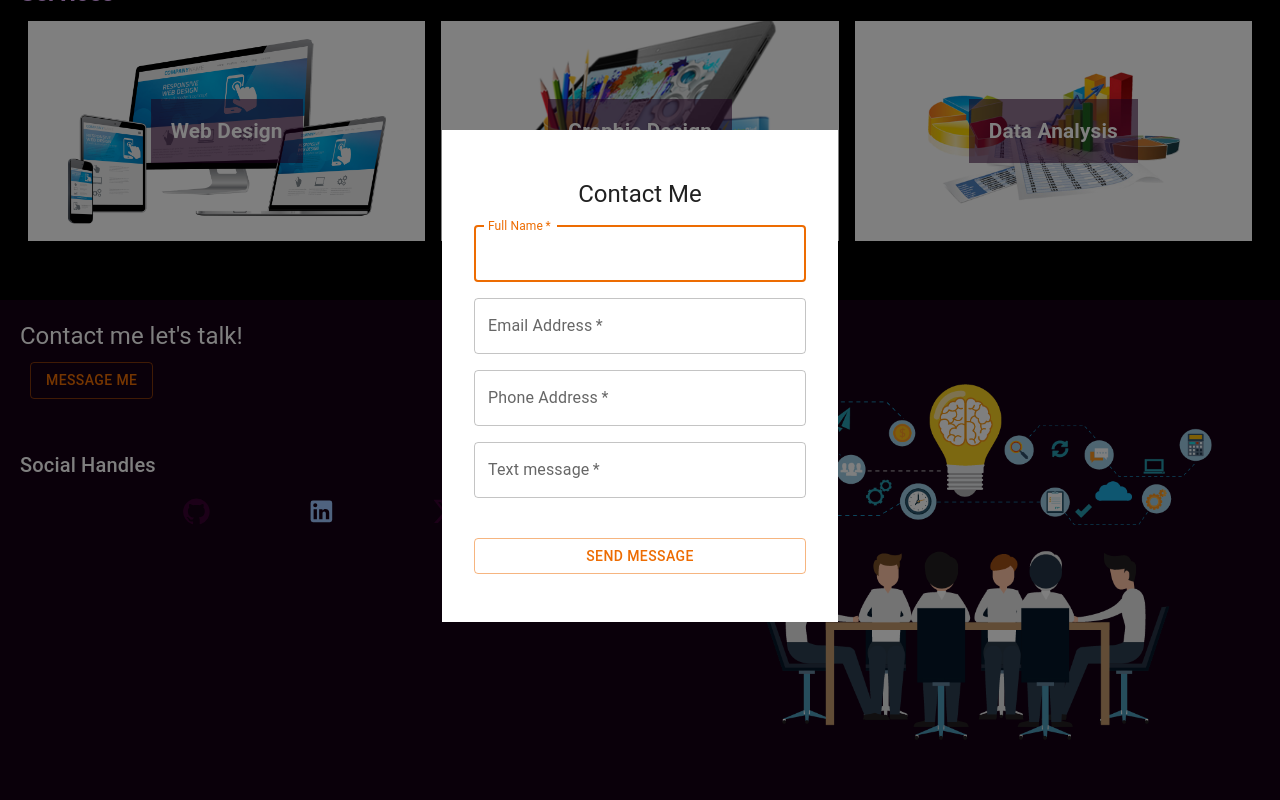
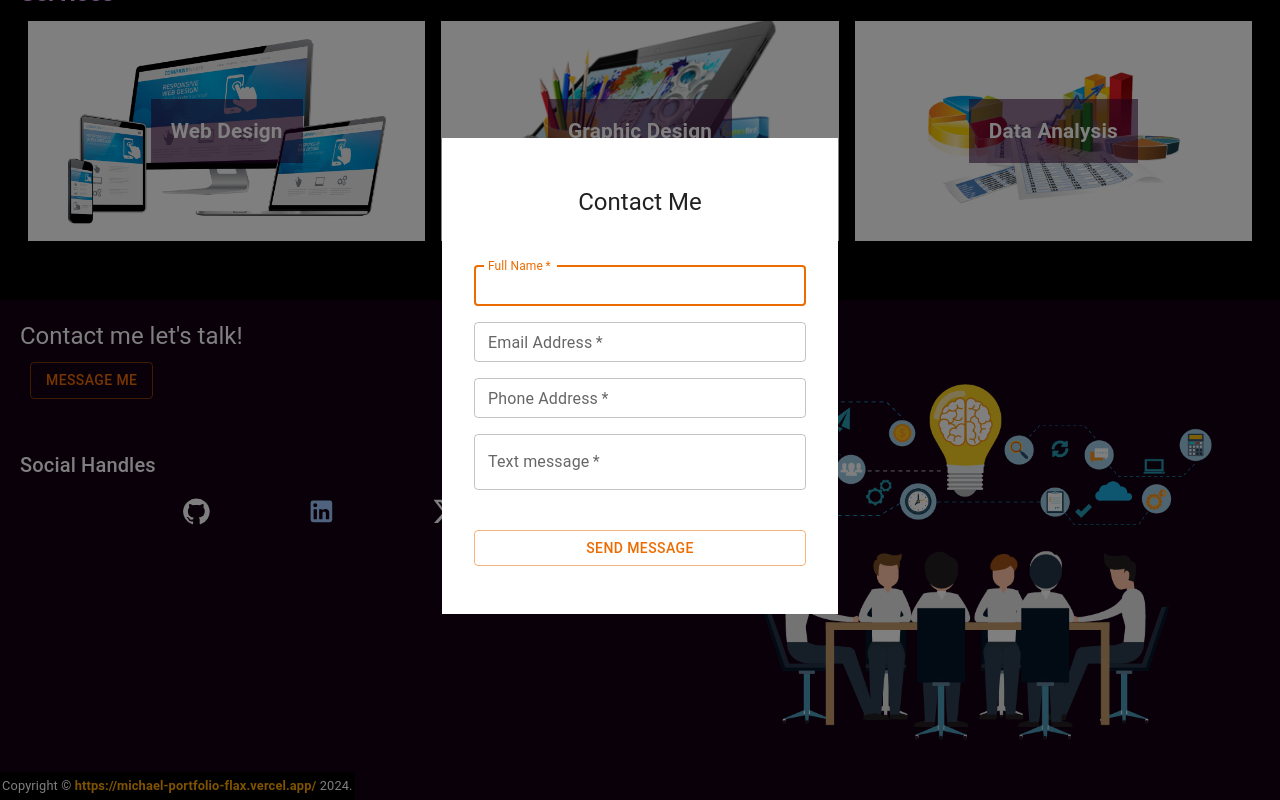
Before and after one commit to Mountain-Michaelle/michael-portfolio, a React (Create React App) app in the folder portfolio_frontend/: page / in a window 1280 px wide. Both pictures are taken after a click on the button "MESSAGE ME". Shown: the part 825-1625 px from the top of the page. Built offline with nearby package versions, Linux system fonts and the light colour scheme.

Commit message:
added formik

```diff
--- a/portfolio_frontend/src/Assets/CSS/Footer.scss
+++ b/portfolio_frontend/src/Assets/CSS/Footer.scss
@@ -14,6 +14,7 @@
     background-color: #140014;
     color: white;
     overflow: hidden;
+    position: relative;
 
     @include medium{
         flex-direction: column;
--- /dev/null
+++ b/portfolio_frontend/src/Components/CopyWrite.jsx
@@ -0,0 +1,21 @@
+  import React from 'react';
+  import { Typography } from '@mui/material';
+  import { Link } from 'react-router-dom';
+
+  const Copyright = (props) =>  {
+      return (
+        <Typography variant="body2" color="text.secondary" align="center" {...props}
+        sx={{position:'absolute', color: 'white', bottom: '0', left: '0', background: 'black', fontSize:'0.8rem', padding:'2px'}}>
+
+          {'Copyright © '}
+
+          <Link color="inherit" href="https://mui.com/" style={{color: 'orange', fontSize:'0.8rem'}}>
+            https://michael-portfolio-flax.vercel.app/
+          </Link>{' '}
+          {new Date().getFullYear()}
+          {'.'}
+        </Typography>
+      );
+    }
+
+    export default Copyright;
--- a/portfolio_frontend/src/Components/Footer.jsx
+++ b/portfolio_frontend/src/Components/Footer.jsx
@@ -4,7 +4,7 @@ import lets from '../Assets/Statics/Images/lets.png';
 import { Box, Button, Modal, Typography } from '@mui/material';
 import SocialContact from './SocialContact';
 import Message from './Message';
-
+import Copyright from './CopyWrite';
 const Footer = () => {
 
   const [isOpen, setIsOpen] = useState(false)
@@ -45,6 +45,7 @@ const Footer = () => {
           </Box>
 
         </div>
+        <Copyright />
     </div>
   )
 }
--- a/portfolio_frontend/src/Components/Message.jsx
+++ b/portfolio_frontend/src/Components/Message.jsx
@@ -1,4 +1,4 @@
-import * as React from 'react';
+import React, {useState} from 'react';
 import Avatar from '@mui/material/Avatar';
 import Button from '@mui/material/Button';
 import CssBaseline from '@mui/material/CssBaseline';
@@ -14,34 +14,79 @@ import Container from '@mui/material/Container';
 import { createTheme, ThemeProvider } from '@mui/material/styles';
 import { Modal } from '@mui/material';
 import formik from 'formik';
+import { useFormik } from 'formik';
 import * as Yup from 'yup';
-
-function Copyright(props) {
-  return (
-    <Typography variant="body2" color="text.secondary" align="center" {...props}>
-      {'Copyright © '}
-      <Link color="inherit" href="https://mui.com/">
-        Your Website
-      </Link>{' '}
-      {new Date().getFullYear()}
-      {'.'}
-    </Typography>
-  );
-}
+import axios from 'axios';
 
 // TODO remove, this demo shouldn't need to reset the theme.
 
 const defaultTheme = createTheme();
 
 export default function Message({isOpen, isClose}) {
-  const handleSubmit = (event) => {
-    event.preventDefault();
-    const data = new FormData(event.currentTarget);
-    console.log({
-      email: data.get('email'),
-      password: data.get('password'),
-    });
-  };
+
+  const [loading, setLoading] = useState(false)
+  const [success, setSuccess] = useState(false)
+  const [error, setError] = useState('')
+
+  const initialValues = {
+    full_name: '',
+    email: '',
+    phone: '',
+    message: '',
+  }
+
+  const phoneRegExp = /^((\\+[1-9]{1,4}[ \\-]*)|(\\([0-9]{2,3}\\)[ \\-]*)|([0-9]{2,4})[ \\-]*)*?[0-9]{3,4}?[ \\-]*[0-9]{3,4}?$/
+
+
+  const validationSchema = Yup.object({
+      full_name: Yup.string().required("Please provide your full name").min(3, "Name must be more than three"),
+      email: Yup.string().required("Please provide a valid email").email("Invalid email"),
+      phone: Yup.string().required("Please provide you phone number").matches(phoneRegExp, "Invalid phone"),
+      message: Yup.string().required("Please add a message").max(150, "Message length too much")
+  })
+
+  const BASE_URL = 'http://127.0.0.1:8000'
+
+  const config = {
+    'headers':{
+      'content-type': 'application/json',
+      'accept': 'application/json',
+    }
+  }
+
+
+  const formik = useFormik({
+
+    initialValues,
+    validationSchema,
+
+    onSubmit : async (values, {resetForm}) => {
+      const {full_name, email, phone, message} = values
+
+      const body = JSON.stringify({full_name, email, phone, message})
+
+      setLoading(true)
+      try{
+        await axios.post(`${BASE_URL}`, body, config)
+        .then(res => {
+          setSuccess(true)
+          setLoading(false)
+          resetForm()
+        })
+        .catch(error => {
+        setError(error?.response?.data)
+          setLoading(false)
+        })
+    }
+    catch(error){
+      console.log(error)
+    }
+  }
+})
+
+  const {full_name, email, phone, message} = formik.values
+
+  console.log(error)
 
   return (
     <Modal
@@ -63,21 +108,27 @@ export default function Message({isOpen, isClose}) {
             padding: '2rem'
           }}
         >
-        <Typography variant='h5' style={{padding: '1rem', textAlign:'center'}}>Contact Me</Typography>
-          <Box component="form" noValidate onSubmit={handleSubmit} sx={{display: 'flex', flexDirection:'column', gap:'1rem' }}>
+        <Typography variant='h5' style={{padding: '1rem', textAlign:'center'}}> Contact Me </Typography>
+        <Typography variant='h5' style={{padding: '1rem', textAlign:'center'}}>{error ? <p>Network error..., check your connection</p> : ''}</Typography>
 
+          <Box component="form" noValidate onSubmit={formik.handleSubmit} sx={{display: 'flex', flexDirection:'column', gap:'1rem' }}>
             <Grid container spacing={2} sx={{}}>
               <Grid item xs={12} sm={12}>
                 <TextField
                     sx={{color: 'white'}}
                   autoComplete="given-name"
-                  name="firstName"
+                  name="full_name"
                   required
                   fullWidth
-                  id="firstName"
+                  id="full_name"
                   label="Full Name"
                   autoFocus
-                color='warning'
+                  color='warning'
+                  {...formik.getFieldProps('full_name')}
+                  value={full_name}
+                   helperText={formik.errors.full_name && formik.touched.full_name ? formik.errors.full_name : ''}
+                  error={formik.errors.full_name && formik.touched.full_name ? formik.errors : ''}
+                  size='small'
                 />
               </Grid>
               </Grid>
@@ -89,6 +140,12 @@ export default function Message({isOpen, isClose}) {
                   label="Email Address"
                   name="email"
                   autoComplete="email"
+                  color='warning'
+                  {...formik.getFieldProps('email')}
+                  value={email}
+                  helperText={formik.errors.email && formik.touched.email ? formik.errors.email : ''}
+                  error={formik.errors.email && formik.touched.email ? formik.errors : ''}
+                  size='small'
                 />
               </Grid>
               <Grid item xs={12}>
@@ -98,7 +155,13 @@ export default function Message({isOpen, isClose}) {
                   id="phone"
                   label="Phone Address"
                   name="phone"
+                  color='warning'
                   autoComplete="phone"
+                  {...formik.getFieldProps('phone')}
+                  value={phone}
+                  helperText={formik.errors.phone && formik.touched.phone ? formik.errors.phone : ''}
+                  error={formik.errors.phone && formik.touched.phone ? formik.errors : ''}
+                  size='small'
                 />
               </Grid>
               <Grid item xs={12}>
@@ -112,6 +175,11 @@ export default function Message({isOpen, isClose}) {
                   type="text"
                   id="message"
                   autoComplete="new-password"
+                  {...formik.getFieldProps('message')}
+                  value={message}
+                  color='warning'
+                  helperText={formik.errors.message && formik.touched.message ? formik.errors.message : ''}
+                  error={formik.errors.message && formik.touched.message ? formik.errors : ''}
                 />
               </Grid>
 
@@ -122,7 +190,7 @@ export default function Message({isOpen, isClose}) {
               color="warning"
               sx={{ mt: 3, mb: 2 }}
             >
-              Send Message
+              {loading ? 'Sending...' : 'Send Message'}
             </Button>
           </Box>
         </Box>
--- a/portfolio_frontend/src/Components/SocialContact.js
+++ b/portfolio_frontend/src/Components/SocialContact.js
@@ -10,7 +10,7 @@ const SocialContact = () => {
   return (
     <div className='social'>
         <span className='social-icon github'>
-           <Link to='https://github.com/Mountain-Michaelle' target='_blank'><GitHubIcon /></Link>
+           <Link to='https://github.com/Mountain-Michaelle' target='_blank' style={{color:'white'}}><GitHubIcon /></Link>
         </span>
 
         <span className='social-icon linkedln'>
@@ -18,10 +18,11 @@ const SocialContact = () => {
         </span>
 
         <span className='social-icon twitter'>
-          <Link to='https://x.com/Mountin_Michael' target='_blank'><XIcon /></Link>
+          <Link to='https://x.com/Mountin_Michael' target='_blank' style={{color:'white'}}><XIcon /></Link>
         </span>
     </div>
   )
 }
 
+
 export default SocialContact
--- a/portfolio_frontend/src/Components/Whatsapp.jsx
+++ b/portfolio_frontend/src/Components/Whatsapp.jsx
@@ -1,19 +1,23 @@
 import React from 'react';
 import ReactWhatsapp from 'react-whatsapp';
 import { FloatingWhatsApp } from 'react-floating-whatsapp';
+import My from '../Assets/Statics/Images/my.png'
 
 
 const Whatsapp = () => {
     return(
-        <div className='whatsapp' style={{color:'black'}}>
+        <div className='whatsapp' style={{}}>
             <FloatingWhatsApp
             phoneNumber='+23409156084052'
             chatMessage="Welcome! How can we help you today? 🌟"
-            accountName='MT.M'
+            statusMessage='De Bees'
+            accountName='Michael Chinemelu'
             allowEsc
             allowClickAway
             notification
             notificationSound
+            darkMode='true'
+            avatar={My}
             />
         </div>
     )
```
